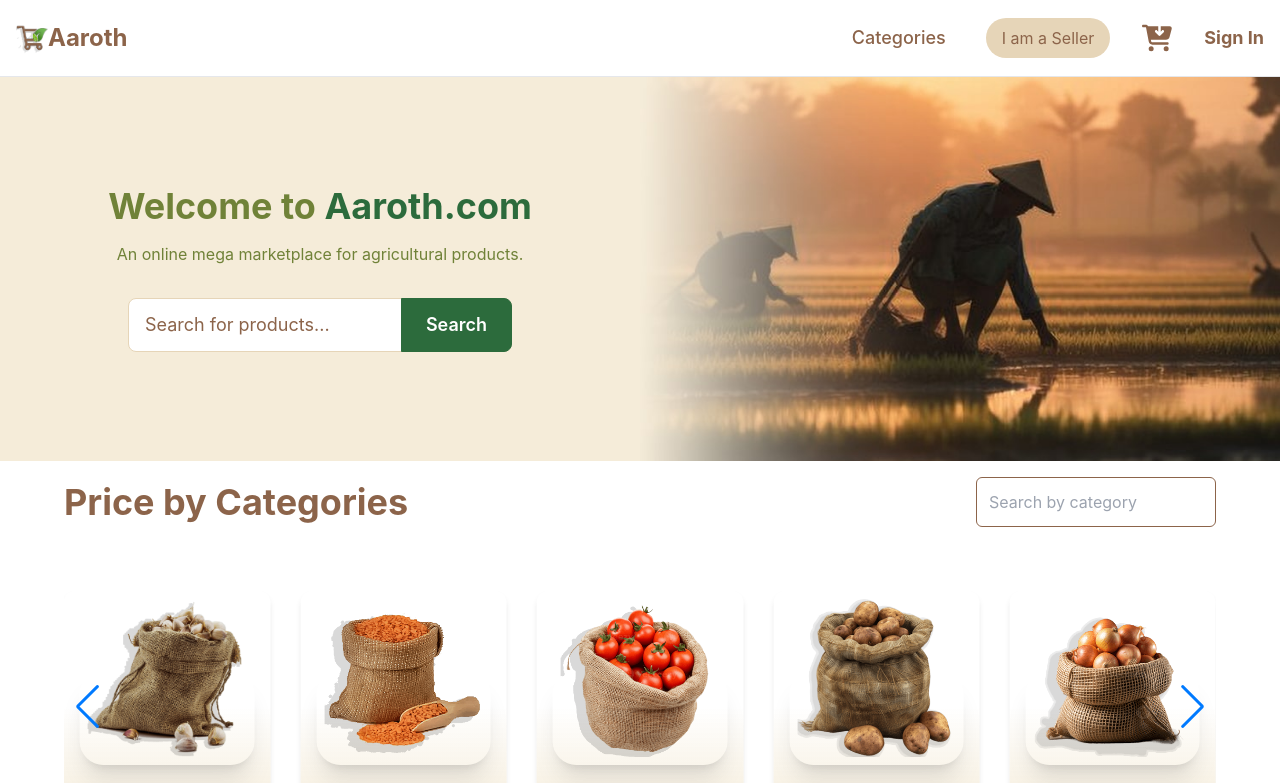
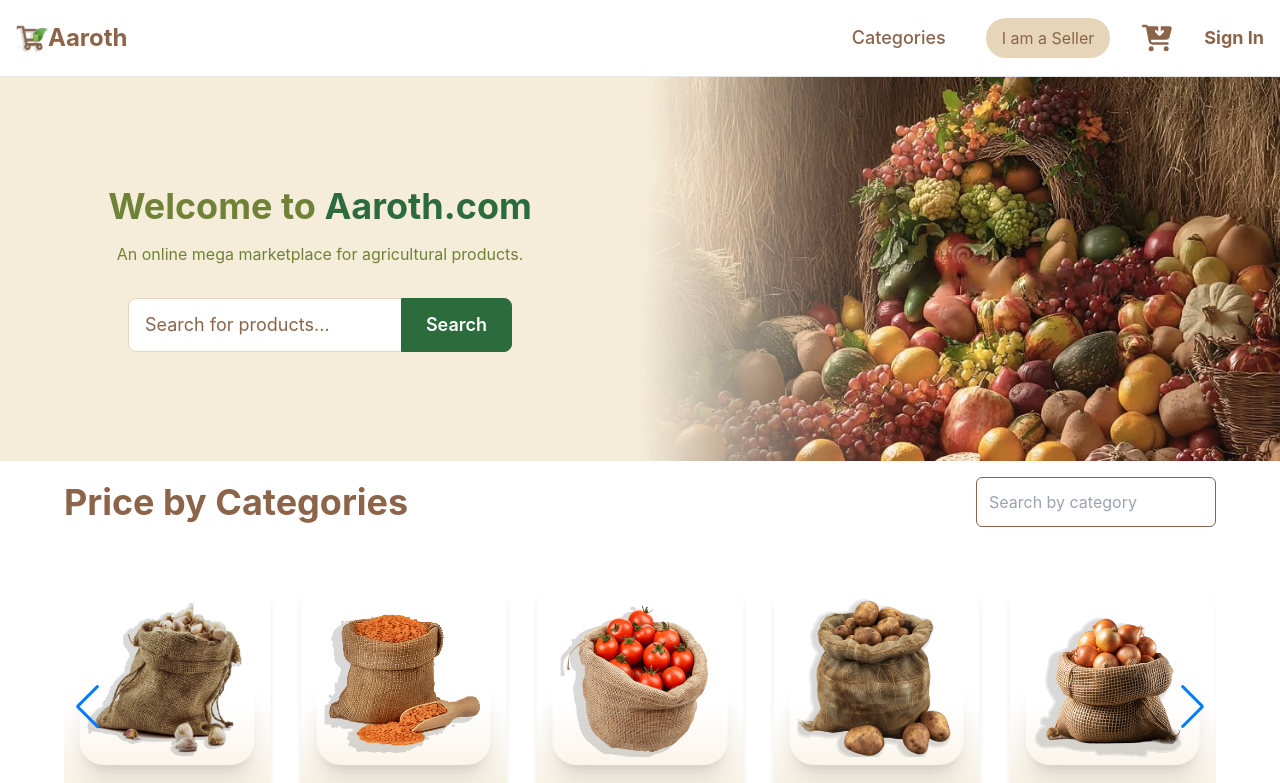
Before and after one commit to MdMirzaShihab/AarothBuyerFrontend, a React (Vite) app: page / in a window 1280 px wide. Shown: the top 783 px of the page. Built offline with nearby package versions, Linux system fonts and the light colour scheme.

Commit message:
Changed the initial picture

```diff
--- a/src/components/HeroSection.jsx
+++ b/src/components/HeroSection.jsx
@@ -11,7 +11,7 @@ const HeroSection = () => {
   const [searchQuery, setSearchQuery] = useState("");
   const [filteredSuggestions, setFilteredSuggestions] = useState([]);
 
-  const coverImages = [cover1, cover2, cover3, cover4, cover5, cover6]; // Array of images
+  const coverImages = [cover2, cover1, cover3, cover4, cover5, cover6]; // Array of images
 
   // Function to handle input change and filter products/categories
   const handleSearchChange = (event) => {
```
